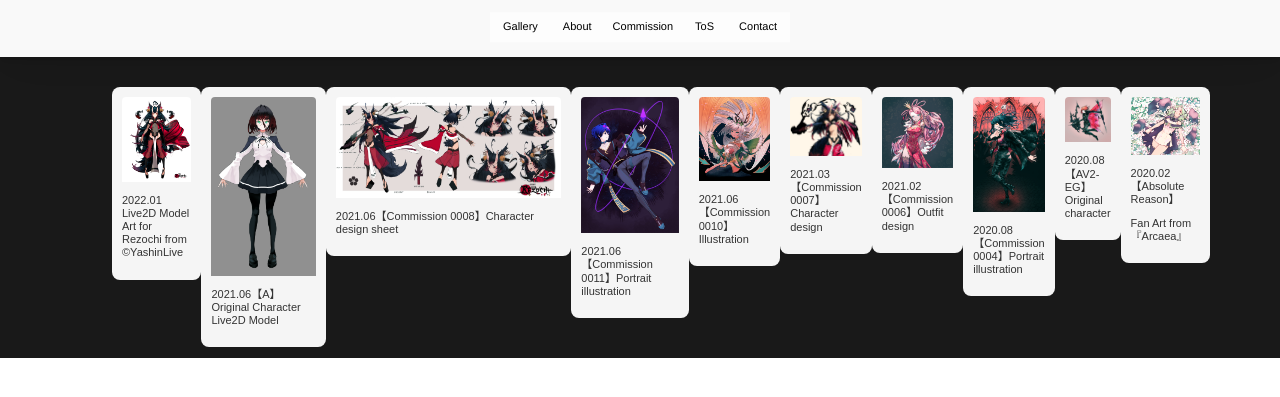
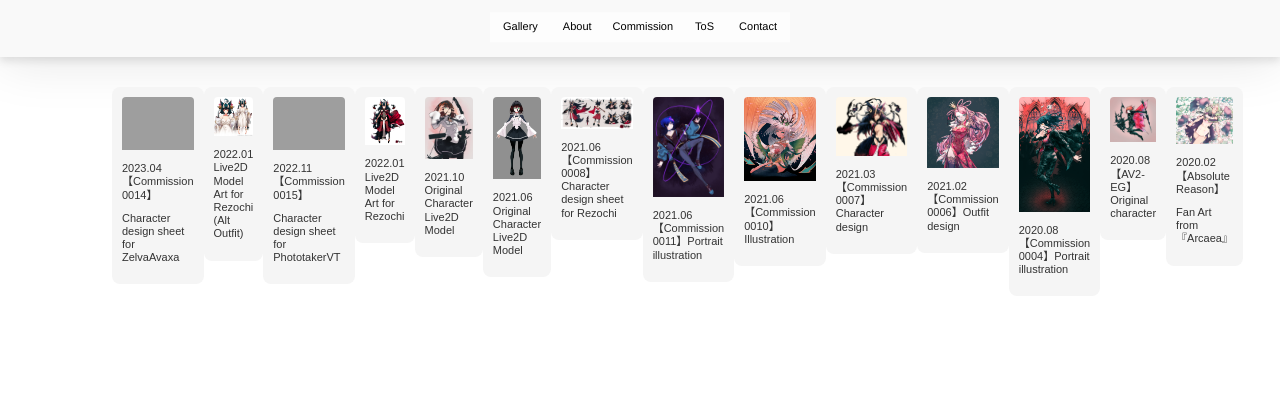
Before and after one commit to Leuqium/Leuqium.github.io, a plain HTML site: page index.html in a window 1280 px wide. Shown: the part 297-694 px from the top of the page. Drawn offline with nearby package versions, Linux system fonts and the light colour scheme; grey boxes are pictures that could not be loaded; a script that the page names is missing.

Commit message:
Portfolio update
Added images

```diff
--- a/commission-status.html
+++ b/commission-status.html
@@ -56,11 +56,11 @@
         <h2>COMMISSION STATUS</h2>
         <div id="aboutmetxt">
             <!-- Spreadsheet Status -->
-            <h3> Status Spreadsheet </h3>
-            <p><iframe style="margin-right: auto; margin-left: auto;" width="100%" height="359px"
-                src="https://docs.google.com/spreadsheets/d/e/2PACX-1vSHvmPT5GTQa9cY_Q4irOZW_u9kYz1Holp9HWggfWhnBr6_fUhRKWKNtiXzSgr5EL1mJ3rf8C-Ady_f/pubhtml?gid=0&amp;single=true&amp;widget=true&amp;headers=false"></iframe>
-            </p>
-            <p>For ease of access you can check the <a href="https://docs.google.com/spreadsheets/d/1AruYocBcYZuMFgsa_FUzQj8sb8YYmMdzUuLSQa9gemQ/edit?usp=sharing">spreadsheet</a> on Google Sheets</p>
+            <p> Click this embed to check your commission's status.</p>
+            <blockquote class="trello-board-compact">
+                <a href="https://trello.com/b/5iiXNXrX/leuqium-commissions">Trello Board</a>
+              </blockquote>
+              <script src="https://p.trellocdn.com/embed.min.js"></script>
         </div>
 
     <!-- Colcade -->
--- a/css/main.css
+++ b/css/main.css
@@ -28,8 +28,8 @@ header {
 
 .menu {
   background: #f9f9f9;
-  -webkit-box-shadow: 0 4px 8px 0 rgba(0, 0, 0, 0.1), 0 6px 50px 0 rgba(0, 0, 0, 0.1);
-          box-shadow: 0 4px 8px 0 rgba(0, 0, 0, 0.1), 0 6px 50px 0 rgba(0, 0, 0, 0.1);
+  -webkit-box-shadow: 0 4px 8px 0 rgba(0, 0, 0, 0.1), 0 5px 50px 0 rgba(0, 0, 0, 0.1);
+          box-shadow: 0 4px 8px 0 rgba(0, 0, 0, 0.1), 0 5px 50px 0 rgba(0, 0, 0, 0.1);
 }
 
 .about {
@@ -244,7 +244,6 @@ ul.social-icons {
 }
 
 .portfolio {
-  background: rgba(0, 0, 0, 0.9);
   padding-top: 30px;
 }
 
@@ -455,7 +454,6 @@ div#aboutme {
 }
 
 div#aboutmetxt {
-  background-color: whitesmoke;
   margin: 12px;
   padding: 12px;
 }
--- a/index.html
+++ b/index.html
@@ -63,72 +63,103 @@
 
 
                 <!-- Artworks -->
+
+                <div class="grid-item">
+                    <div class="post">
+                        <a href="images/13.png"><img src="images/13.png" class="artwork" alt="Artwork commission design"></a>
+                        <p>2023.04 【Commission 0014】</p>
+                        <p>Character design sheet for ZelvaAvaxa</p>
+                    </div>
+                </div>
+
+                <div class="grid-item">
+                    <div class="post">
+                        <a href="images/11.jpeg"><img src="images/11.jpeg" class="artwork" alt="Artwork commission design"></a>
+                        <p>2022.01 Live2D Model Art for Rezochi (Alt Outfit)</p>
+                    </div>
+                </div>
+
+                <div class="grid-item">
+                    <div class="post">
+                        <a href="images/12.png"><img src="images/12.png" class="artwork" alt="Artwork commission design"></a>
+                        <p>2022.11 【Commission 0015】</p>
+                        <p>Character design sheet for PhototakerVT</p>
+                    </div>
+                </div>
+
                 <div class="grid-item">
                     <div class="post">
                         <a href="images/10.png"><img src="images/10.png" class="artwork" alt="Artwork commission design"></a>
-                        <p>2022.01 Live2D Model Art for Rezochi from ©YashinLive</p>
+                        <p>2022.01 Live2D Model Art for Rezochi</p>
+                    </div>
+                </div>
+
+                <div class="grid-item">
+                    <div class="post">
+                        <a href="images/9a.png"><img src="images/thumb9a.jpeg" class="artwork" alt="Artwork commission design"></a>
+                        <p>2021.10 Original Character Live2D Model</p>
                     </div>
                 </div>
 
                 <div class="grid-item">
                     <div class="post">
                         <a href="images/9.png"><img src="images/9.png" class="artwork" alt="Artwork commission design"></a>
-                        <p>2021.06【A】Original Character Live2D Model</p>
+                        <p>2021.06 Original Character Live2D Model</p>
                     </div>
                 </div>
 
                 <div class="grid-item">
                     <div class="post">
-                        <a href="images/8.jpg"><img src="images/8.jpg" class="artwork alt="Artwork commission design"></a>
-                        <p>2021.06【Commission 0008】Character design sheet</p>
+                        <a href="images/8.jpg"><img src="images/8.jpg" class="artwork" alt="Artwork commission design"></a>
+                        <p>2021.06【Commission 0008】Character design sheet for Rezochi</p>
                     </div>
                 </div>
 
                 <div class="grid-item">
                     <div class="post">
-                        <a href="images/7.jpg"><img src="images/7.jpg" class="artwork alt="Artwork commission design"></a>
+                        <a href="images/7.jpg"><img src="images/7.jpg" class="artwork" alt="Artwork commission design"></a>
                         <p>2021.06【Commission 0011】Portrait illustration</p>
                     </div>
                 </div>
 
                 <div class="grid-item">
                     <div class="post">
-                        <a href="images/6.jpg"><img src="images/6.jpg" class="artwork alt="Artwork commission design"></a>
+                        <a href="images/6.jpg"><img src="images/6.jpg" class="artwork" alt="Artwork commission design"></a>
                         <p>2021.06【Commission 0010】Illustration</p>
                     </div>
                 </div>
 
                 <div class="grid-item">
                     <div class="post">
-                        <a href="images/5.png"><img src="images/thumb5.png" class="artwork alt="Artwork commission design"></a>
+                        <a href="images/5.png"><img src="images/thumb5.png" class="artwork" alt="Artwork commission design"></a>
                         <p>2021.03【Commission 0007】Character design</p>
                     </div>
                 </div>
 
                 <div class="grid-item">
                     <div class="post">
-                        <a href="images/4.png"><img src="images/thumb4.png" class="artwork alt="Artwork commission design"></a>
+                        <a href="images/4.png"><img src="images/thumb4.png" class="artwork" alt="Artwork commission design"></a>
                         <p>2021.02 【Commission 0006】Outfit design</p>
                     </div>
                 </div>
 
                 <div class="grid-item">
                     <div class="post">
-                        <a href="images/3.png"><img src="images/thumb3.png" class="artwork alt="Artwork illustration commission design"></a>
+                        <a href="images/3.png"><img src="images/thumb3.png" class="artwork" alt="Artwork illustration commission design"></a>
                         <p>2020.08 【Commission 0004】Portrait illustration</p>
                     </div>
                 </div>
 
                 <div class="grid-item">
                     <div class="post">
-                        <a href="images/2.png"><img src="images/thumb2.png" class="artwork alt="Artwork illustration original character design"></a>
+                        <a href="images/2.png"><img src="images/thumb2.png" class="artwork" alt="Artwork illustration original character design"></a>
                         <p>2020.08 【AV2-EG】Original character</p>
                     </div>
                 </div>
 
                 <div class="grid-item">
                     <div class="post">
-                        <a href="images/1.png"><img src="images/thumb1.png" class="artwork alt="Artwork illustration fanart"></a>
+                        <a href="images/1.png"><img src="images/thumb1.png" class="artwork" alt="Artwork illustration fanart"></a>
                         <p>2020.02 【Absolute Reason】</p>
                         <p>Fan Art from『Arcaea』</p>
                     </div>
```
Also changed, not shown: about.html (+1 -1 lines), commission-requests.html (+1 -1 lines), images/11.jpeg (added), images/thumb9a.jpeg (added), 5 other files.
